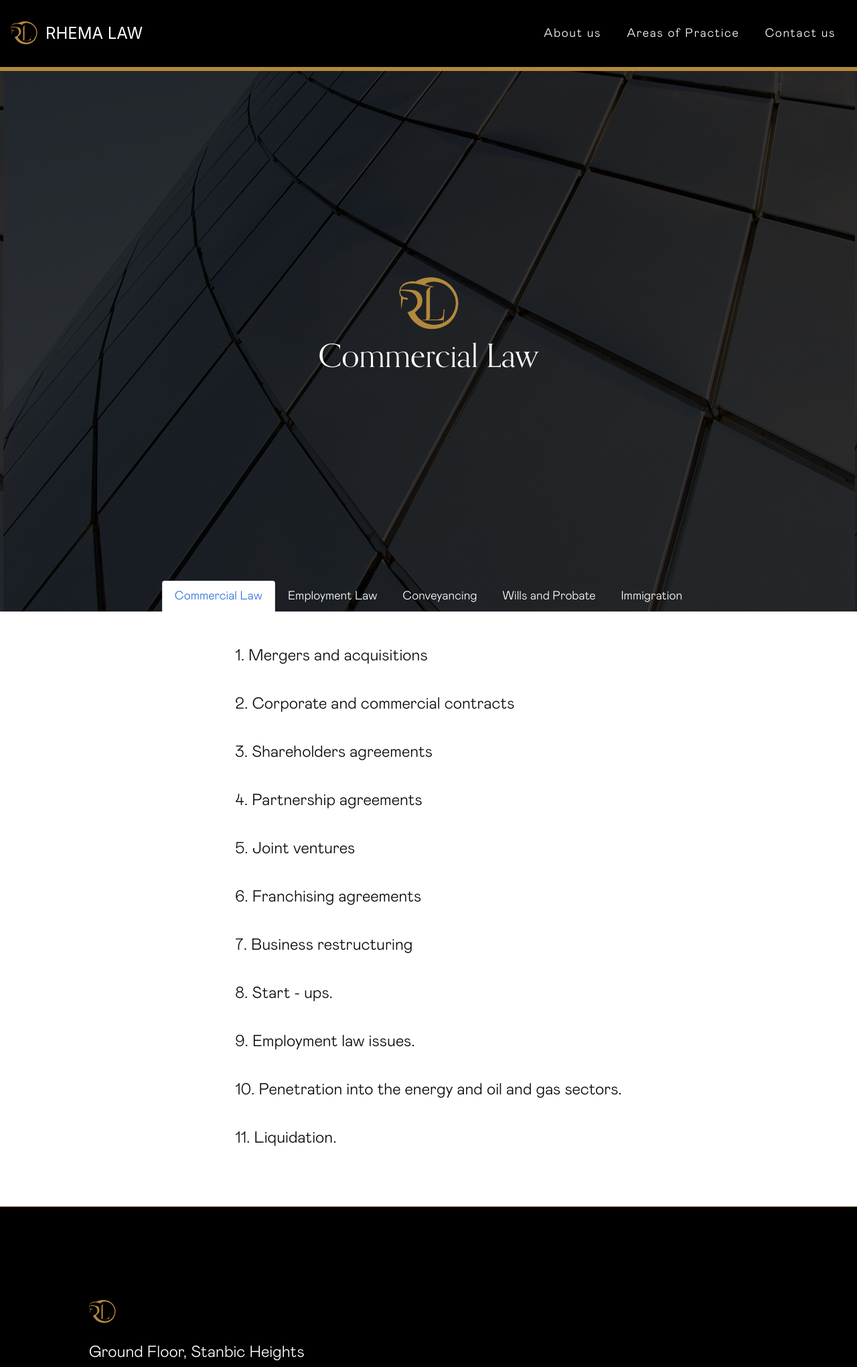
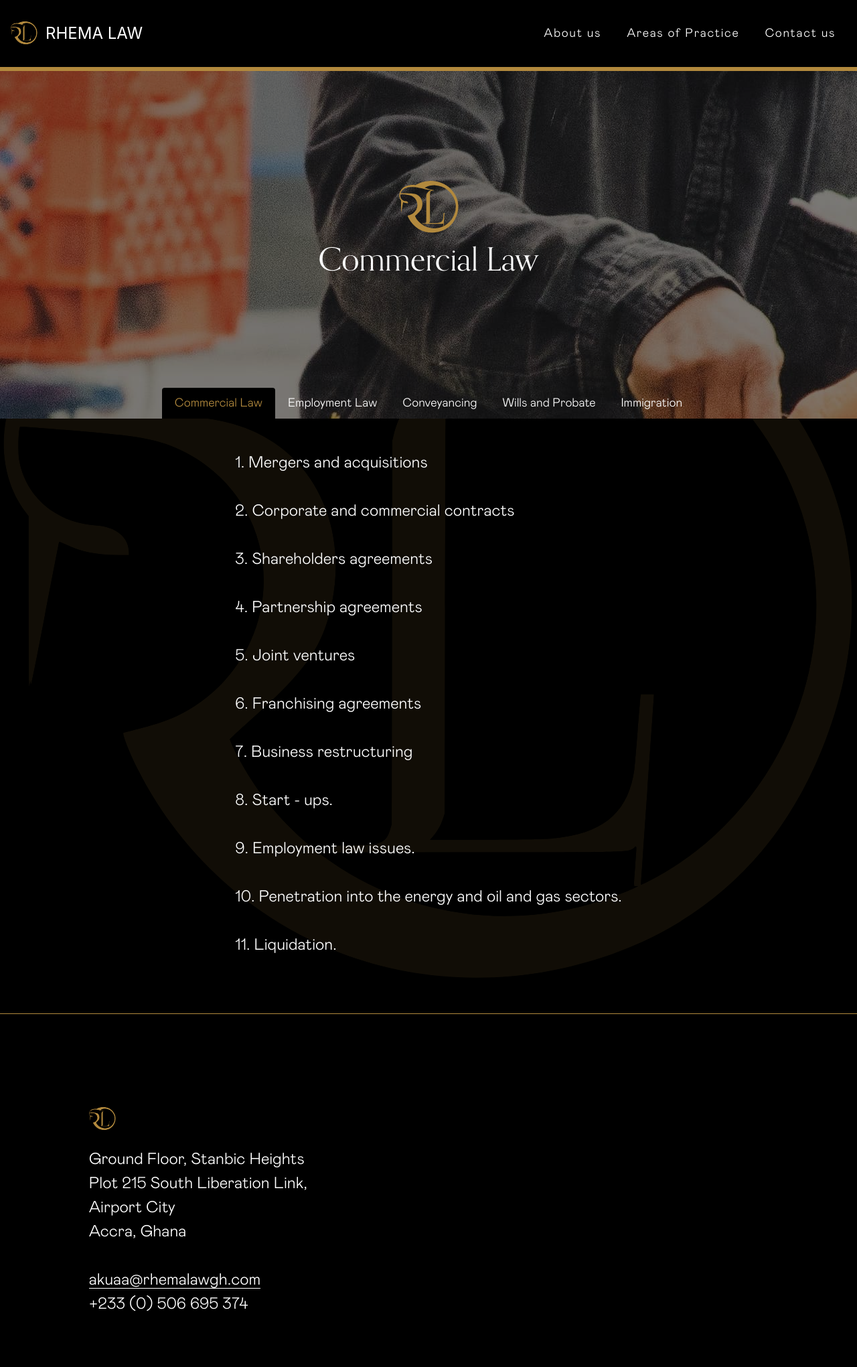
Before and after one commit to choeysnax/rhemalaw, a Django app: page /areas-of-practice in a window 1280 px wide. Shown: the top 2041 px of the page at 67% size. After the commit the page ends 1958 px from the top, so only its background shows below. Run offline with Django 3.2, Linux system fonts and the light colour scheme; some libraries are stand-ins or nearby versions; some web fonts are replaced.

Commit message:
minor changes

```diff
--- a/frontend/templates/frontend/areas_of_practice.html
+++ b/frontend/templates/frontend/areas_of_practice.html
@@ -12,11 +12,18 @@
         img #path1 {
             fill-opacity: 0;
         }
+
+        .tabs.is-boxed li.is-active a {
+            background-color: #000;
+            border-color: #000;
+            color: #b2893d;
+            border-bottom-color: transparent !important;
+        }
     </style>
 {% endblock %}
 {% block content %}
     <div style="background: url('/static/images/{{ current_area.slug }}-min.jpg');background-position: center">
-        <section class="hero is-transparent is-large bgoverlay9">
+        <section class="hero is-transparent is-medium bgoverlay">
 
             <div class="hero-body">
                 <div class="container has-text-centered">
@@ -40,8 +47,8 @@
             </div>
         </section>
     </div>
-    <section class="hero is-small is-white" style="min-height: 100vh">
-        <div class="hero-body ">
+    <section class="hero is-small w3-black parallax" style="min-height: 100vh">
+        <div class="hero-body bgoverlay9">
             <div class="container w3-content fit-content">
                 <div class="w3-padding-large">
                     <p class="w3-xlarge">
--- a/frontend/templates/frontend/base.html
+++ b/frontend/templates/frontend/base.html
@@ -52,11 +52,21 @@
         }
 
         .bgoverlay {
-            background: rgba(0, 0, 0, 0.4);
+            background: rgba(0, 0, 0, 0.5);
+        }
+
+        .bgoverlay1 {
+            background: rgba(0, 0, 0, 0.1);
         }
 
         .bgoverlay9 {
-            background: rgba(0, 0, 0, 0.8);
+            background: rgba(0, 0, 0, 0.9);
+        }
+
+        .parallax {
+            background: url("{% static 'images/rl.svg' %}") bottom;
+            background-size: cover;
+            background-attachment: fixed;
         }
     </style>
     {% block extra_head %}
```
Also changed, not shown: frontend/templates/frontend/about.html (+3 -7 lines), frontend/templates/frontend/index.html (+5 -5 lines), rhemalaw/static/images/commercial-law-min.jpg, rhemalaw/static/images/conveyancing.jpg (deleted), rhemalaw/static/images/wills-and-probate-min.jpg, 4 other files.
